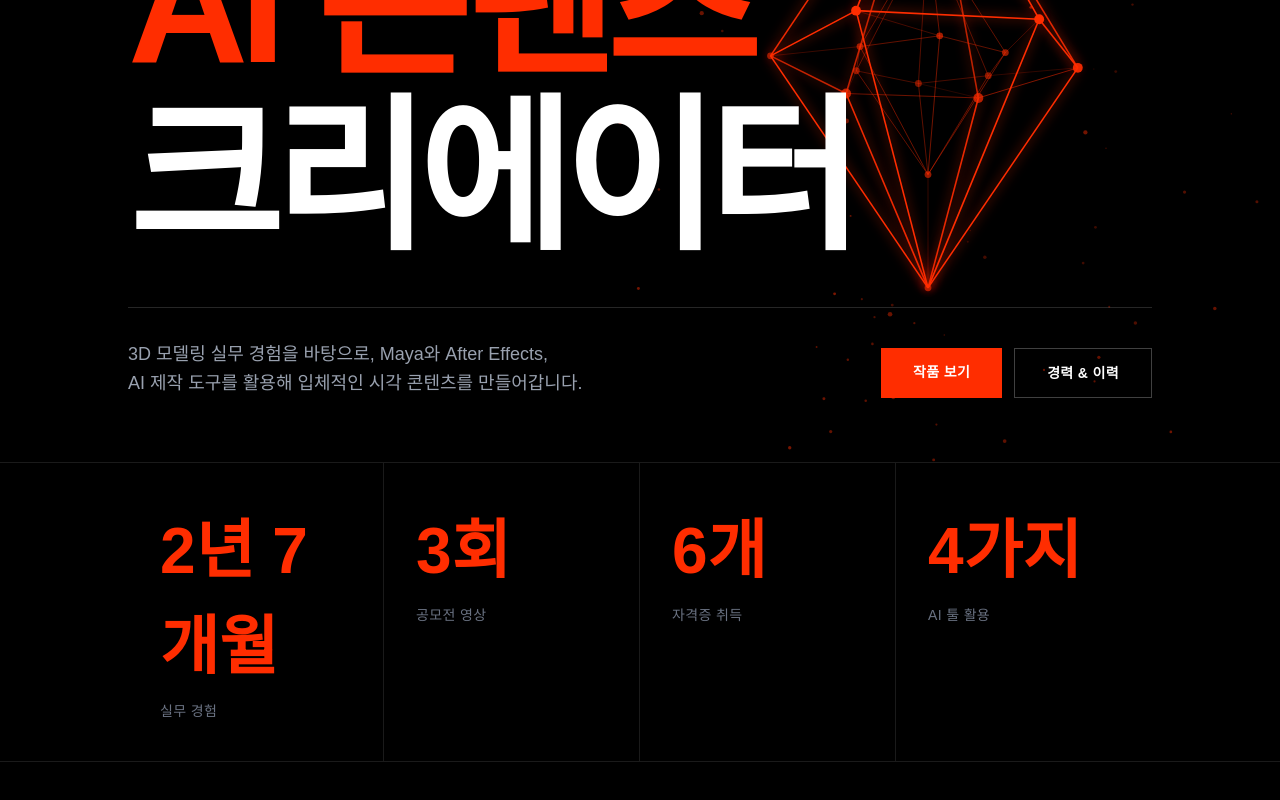
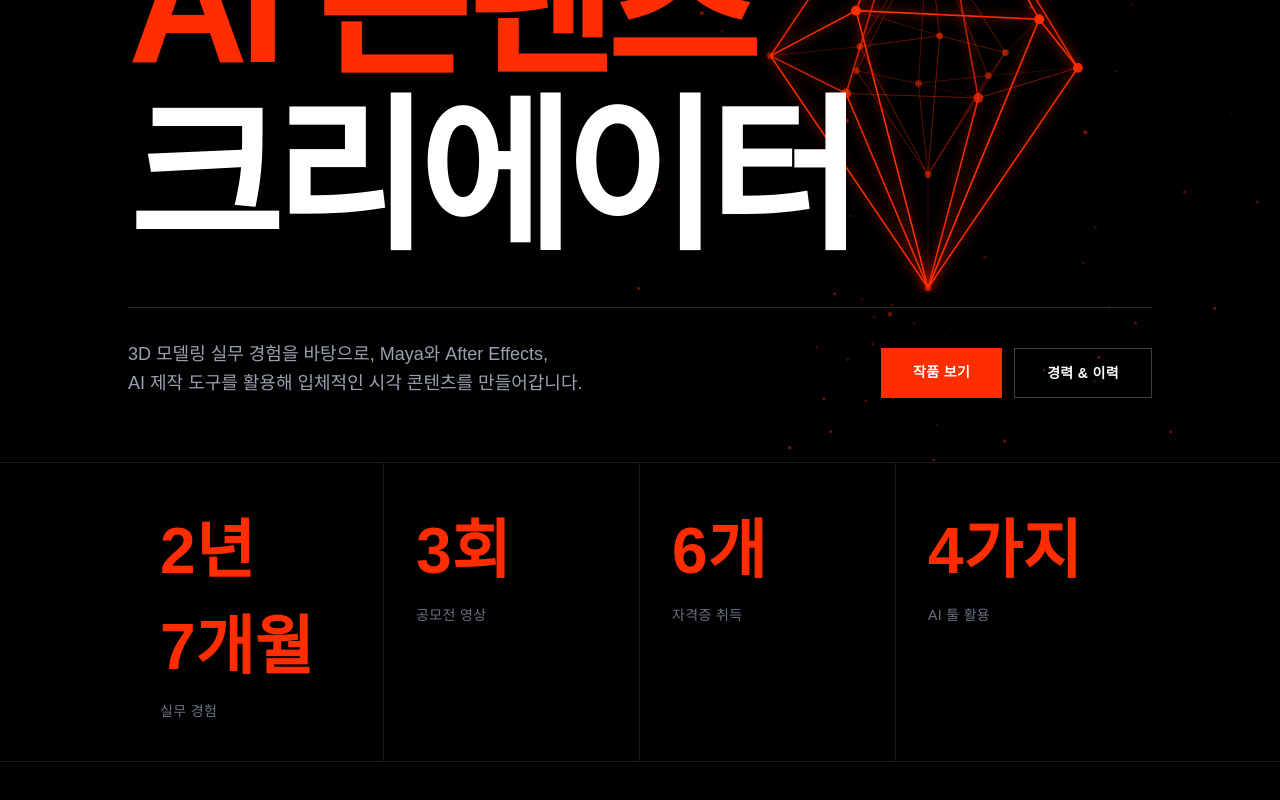
Before and after one commit to kts0826/portfolio.01, a Next.js app: page / in a window 1280 px wide. Shown: the part 338-1138 px from the top of the page. Built offline with nearby package versions, Linux system fonts and the light colour scheme; a web font is replaced by a local one.

Commit message:
Fix stats line break: 2년 7개월 two-line display

```diff
--- a/app/page.tsx
+++ b/app/page.tsx
@@ -395,14 +395,14 @@ export default function Home() {
         <div className="w-full px-6 md:px-[8%] lg:px-[10%]">
           <div className="grid grid-cols-2 md:grid-cols-4 divide-x divide-white/10">
             {[
-              { num: '2년 7개월', label: '실무 경험' },
+              { num: '2년\n7개월', label: '실무 경험' },
               { num: '3회', label: '공모전 영상' },
               { num: '6개', label: '자격증 취득' },
               { num: '4가지', label: 'AI 툴 활용' },
             ].map((stat, i) => (
               <FadeIn key={i} delay={i * 80}>
                 <div className="py-10 px-8">
-                  <p className="text-[#FF2D00] font-black mb-1.5" style={{ fontSize: 'clamp(36px, 5vw, 64px)' }}>{stat.num}</p>
+                  <p className="text-[#FF2D00] font-black mb-1.5 whitespace-pre-line" style={{ fontSize: 'clamp(36px, 5vw, 64px)' }}>{stat.num}</p>
                   <p className="text-gray-500 text-sm tracking-wide">{stat.label}</p>
                 </div>
               </FadeIn>
```
